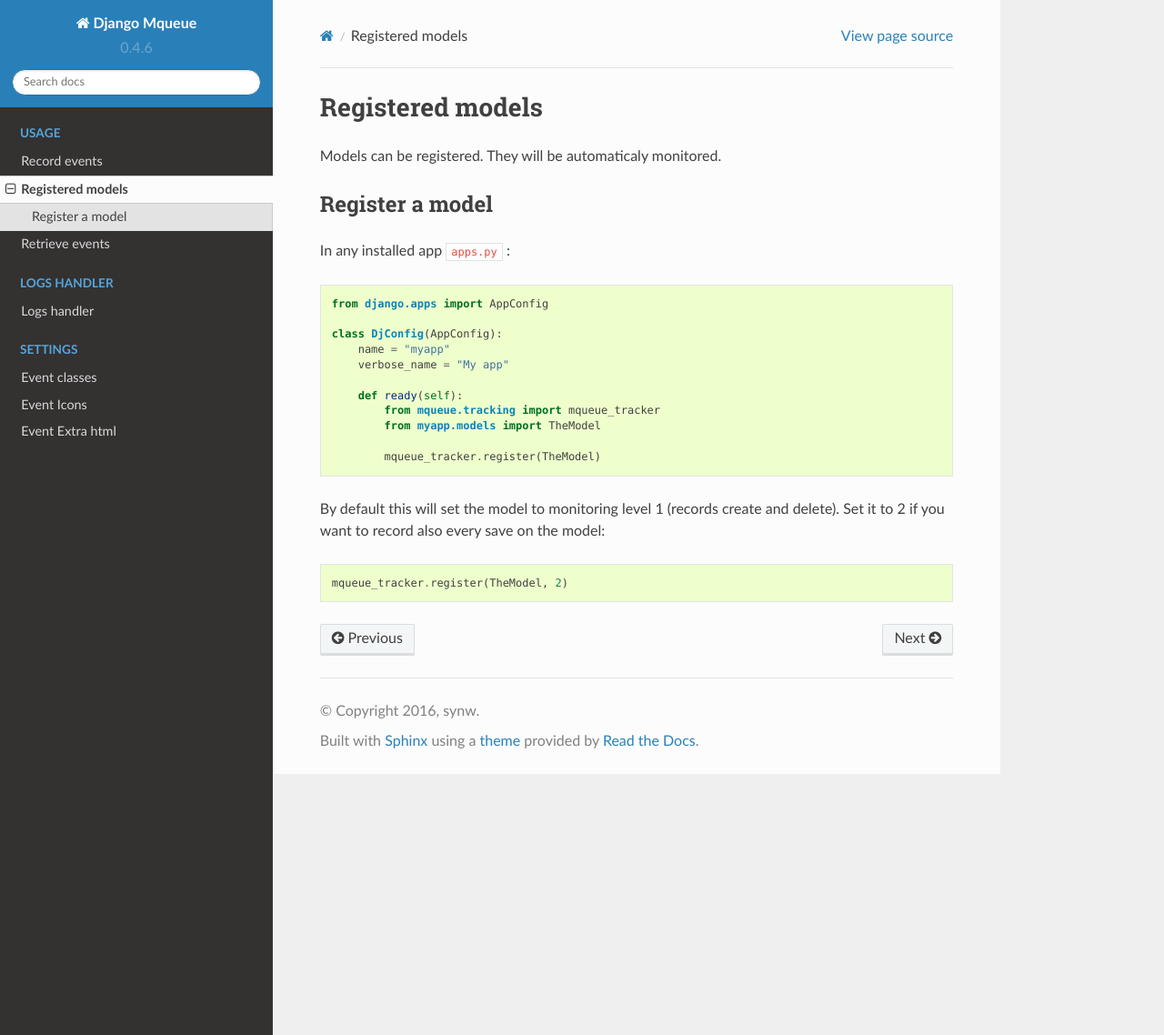
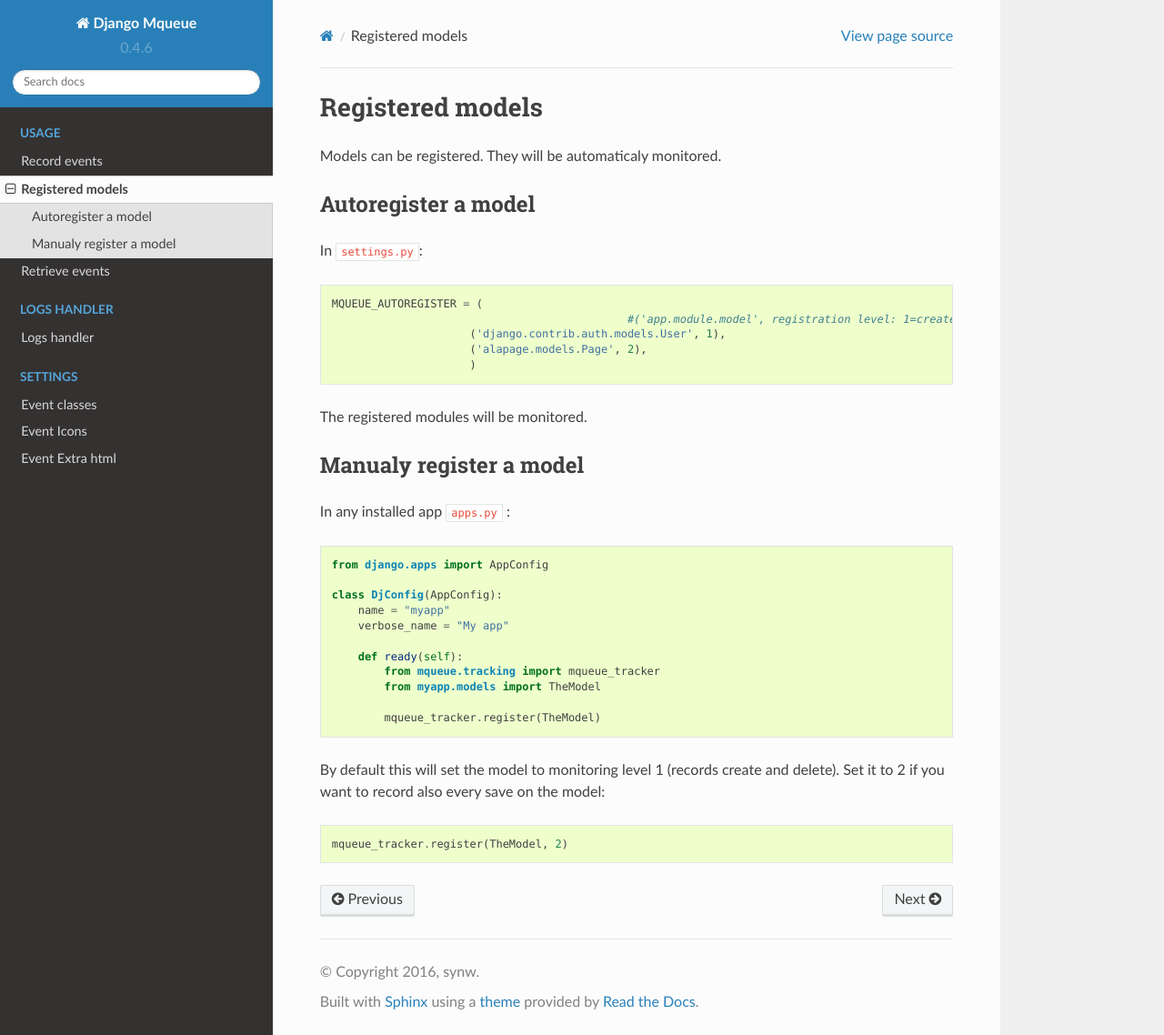
Before and after one commit to synw/django-mqueue, a Sphinx documentation site: the page built from docs/usage/registered_models.rst, in a window 1280 px wide and 1138 px high. Shown: the whole window at 91% size. Built offline with Sphinx 7.4.7 and the Read the Docs theme 2.0.0, drawn with Linux system fonts in a browser that asks for light colours.

```diff
--- a/docs/usage/registered_models.rst
+++ b/docs/usage/registered_models.rst
@@ -5,8 +5,23 @@ Registered models
 
 Models can be registered. They will be automaticaly monitored.
 
-Register a model
-^^^^^^^^^^^^^^^^
+Autoregister a model
+^^^^^^^^^^^^^^^^^^^^
+
+In ``settings.py``:
+
+::
+
+   MQUEUE_AUTOREGISTER = (
+   						#('app.module.model', registration level: 1=create+delete, 2=1+save),
+                       	('django.contrib.auth.models.User', 1),
+                       	('alapage.models.Page', 2),
+                       	)
+
+The registered modules will be monitored.
+
+Manualy register a model
+^^^^^^^^^^^^^^^^^^^^^^^^
 
 In any installed app ``apps.py`` :
 
--- a/mqueue/__init__.py
+++ b/mqueue/__init__.py
@@ -1,2 +1,2 @@
-__version__ = '0.4.6'
+__version__ = '0.4.7'
 default_app_config = 'mqueue.apps.MqueueConfig'
```
